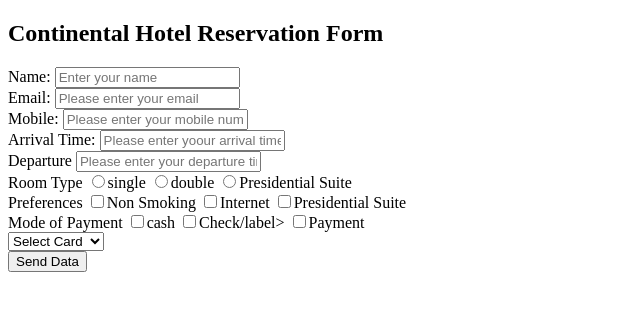
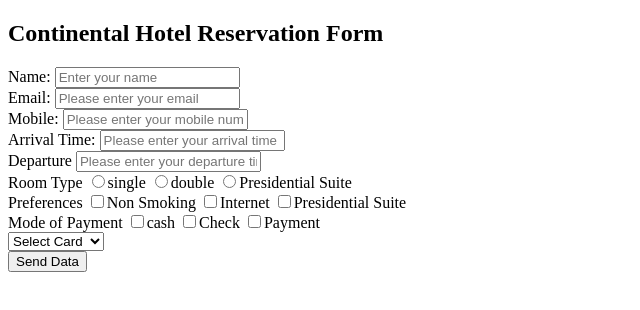
Before and after one commit to Rafey18/Forming, a plain HTML site: page Index.html in a window 1280 px wide. Shown: the full height of the page, 0-640 px from the left. Drawn offline with Linux system fonts and the light colour scheme.

Commit message:
Fix HTML entity encoding in Index.html

```diff
--- a/Index.html
+++ b/Index.html
@@ -19,7 +19,7 @@
         <input type="text" id="mobile" placeholder="Please enter your mobile number"><br>
 
         <label for="arrival">Arrival Time:</label>
-        <input type="text" id="arrival" placeholder="Please enter yoour arrival time"><br>
+        <input type="text" id="arrival" placeholder="Please enter your arrival time"><br>
 
         <label for="departure">Departure</label>
         <input type="text" id="departure" placeholder="Please enter your departure time"><br>
@@ -40,7 +40,7 @@
         <label for="Payment">Mode of Payment</label>
 
         <input type="checkbox" name="room" id="cash"><label for="cash">cash</label>
-        <input type="checkbox" name="room" id="check"><label for="check">Check/label>
+        <input type="checkbox" name="room" id="check"><label for="check">Check</label>
         <input type="checkbox" name="room" id="payment"><label for="payment">Payment</label><br>
 
         <select name="" id="">
```
